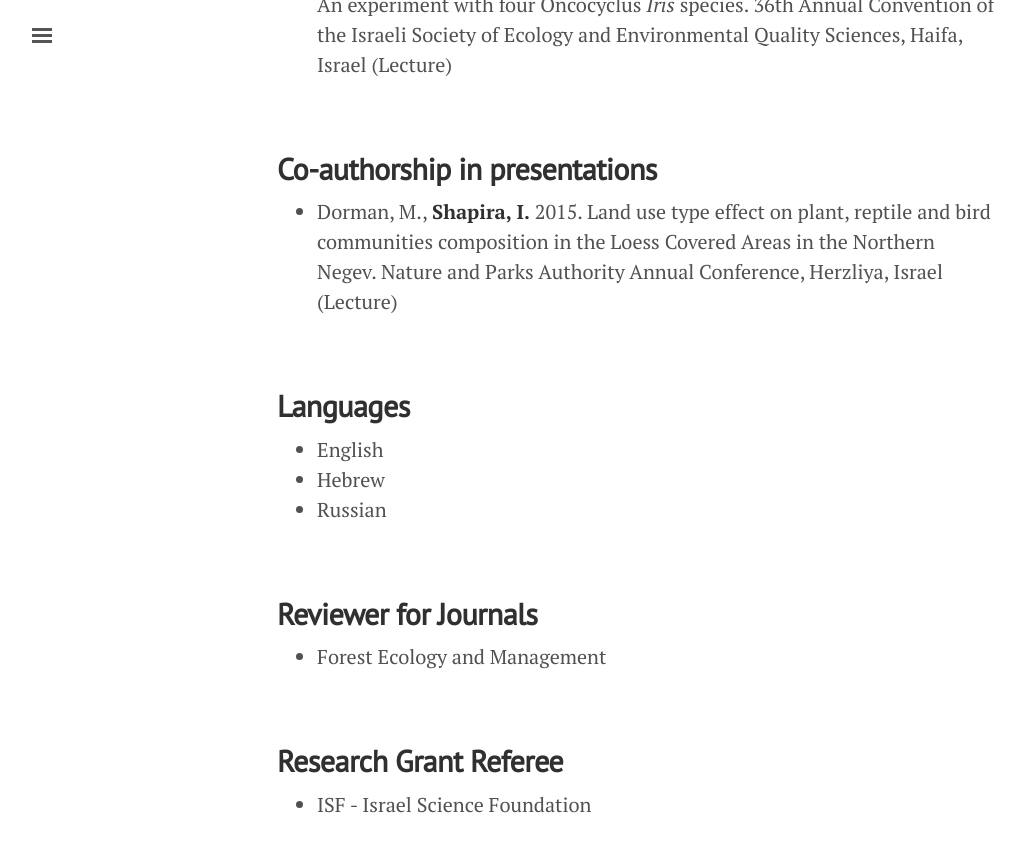
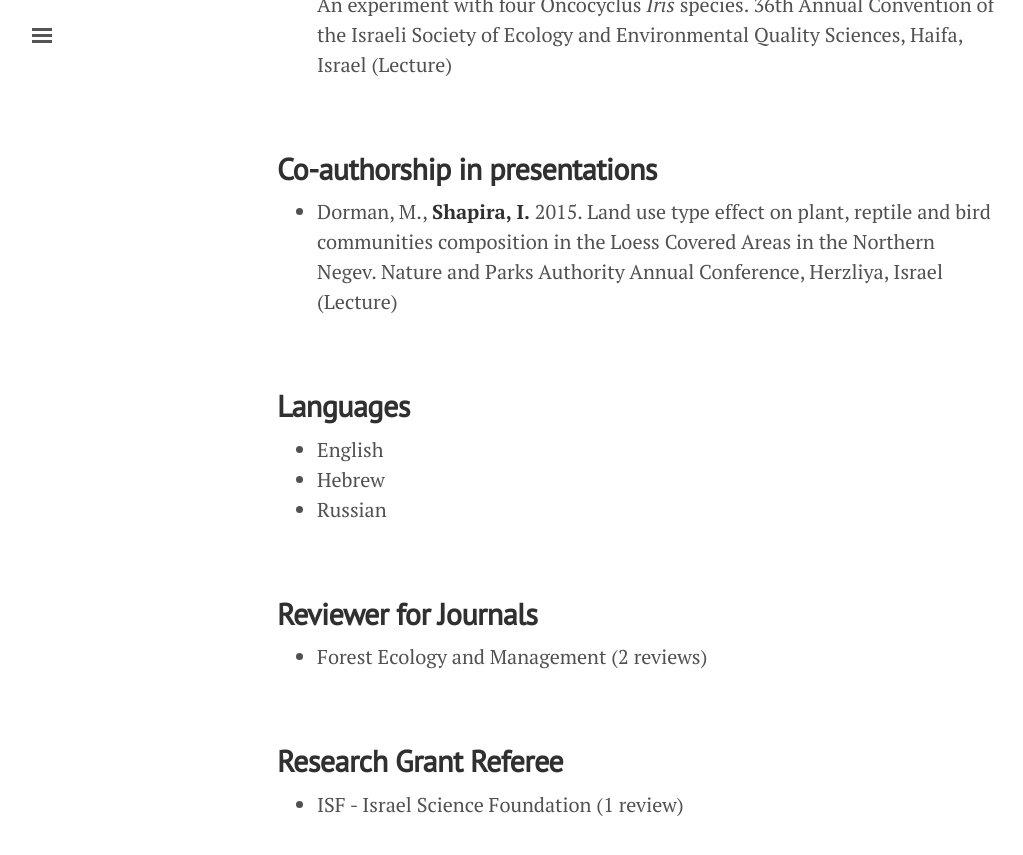
Before and after one commit to michaeldorman/michaeldorman.github.io, a Jekyll site: the page built from cv.md, in a window 1280 px wide and 900 px high, scrolled down 8050 px. Shown: the top 855 px of the window, without its empty margins (3-1026 px from the left). Built offline with Jekyll 4.4.1, drawn with Linux system fonts in a browser that asks for light colours.

Commit message:
Update cv.md

```diff
--- a/cv.md
+++ b/cv.md
@@ -222,10 +222,10 @@ January 2011
 
 ## **Reviewer for Journals**
 
-* Forest Ecology and Management
+* Forest Ecology and Management (2 reviews)
 
 <br>
 
 ## **Research Grant Referee**
 
-* ISF - Israel Science Foundation
+* ISF - Israel Science Foundation (1 review)
```
